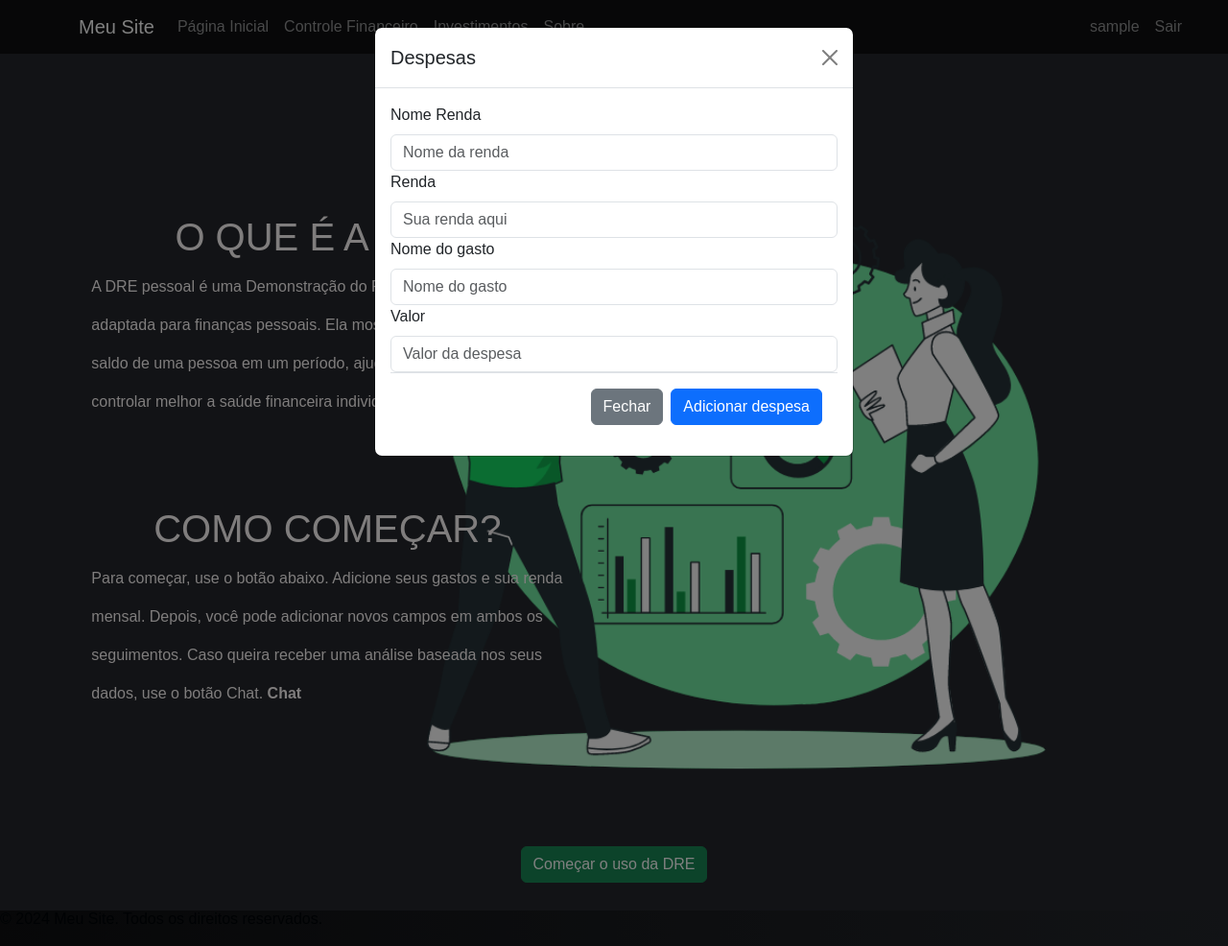
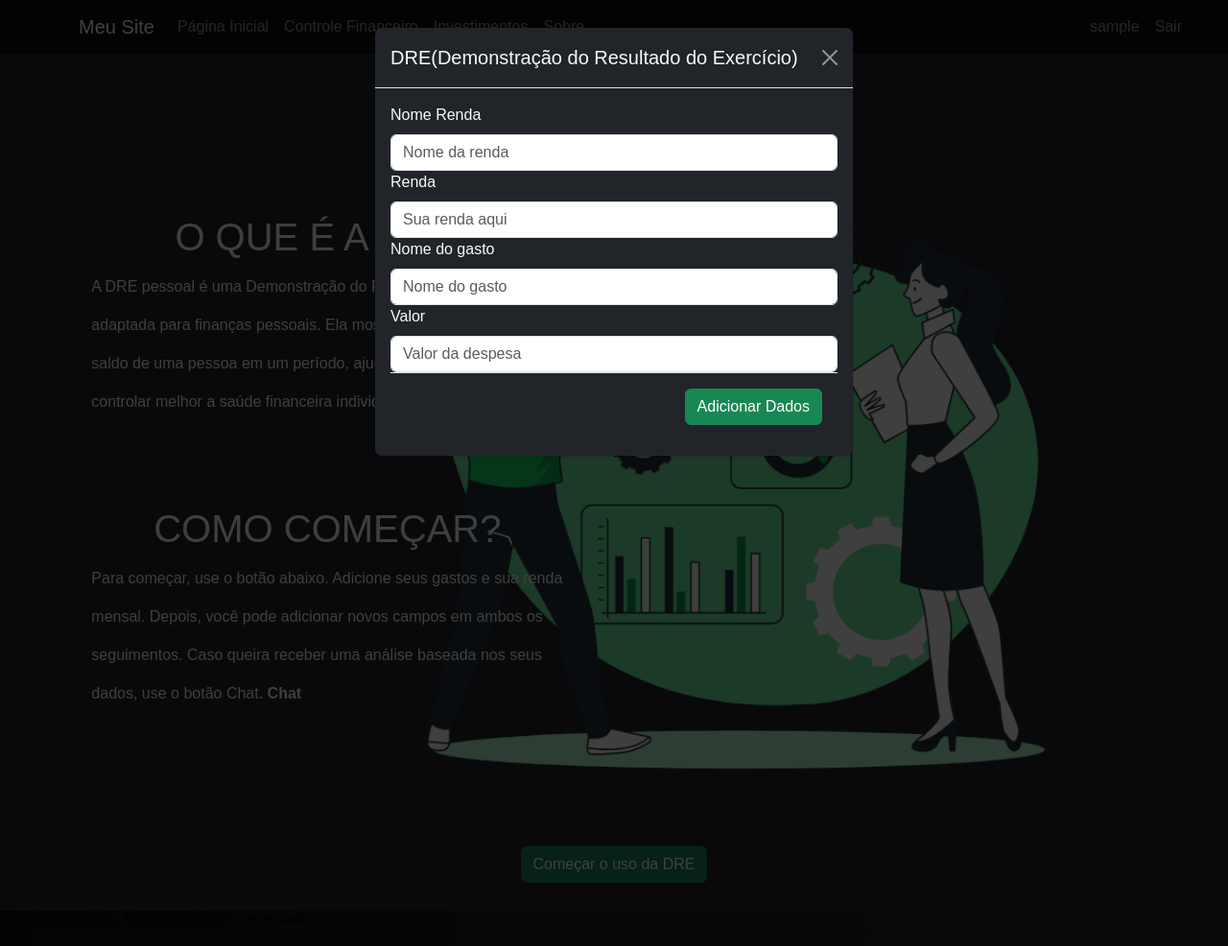
Before and after one commit to ParaQueNome/projeto_4sm_fatec_2024, a Flask app: page /finance/finance in a window 1280 px wide, after a click on "Começar o uso da DRE". Shown: the whole page at 96% size. Run offline with Flask 3, Linux system fonts and the light colour scheme; the visitor is signed in with stand-in values (Sample User, id 1); data that the repository does not hold is empty; some libraries are stand-ins or nearby versions.

Commit message:
finalizacao tabelas DRE

```diff
--- a/Codificacao/app/templates/finances/financas.html
+++ b/Codificacao/app/templates/finances/financas.html
@@ -200,13 +200,15 @@
         <!-- Modal de Chat -->
         <div class="modal fade" id="modal-chat" tabindex="-1" aria-labelledby="exampleModalLabel" aria-hidden="true">
             <div class="modal-dialog">
-            <div class="modal-content">
+                <div class="modal-content bg-dark text-light">
                     <div class="modal-header">
                         <h5 class="modal-title">Assistente Financeiro</h5>
-                    <button type="button" class="btn-close" data-bs-dismiss="modal" aria-label="Fechar"></button>
+                        <button type="button" class="btn-close btn-close-white" data-bs-dismiss="modal" aria-label="Fechar"></button>
                     </div>
                     <div class="modal-body" id="chat-body">
                         <!-- Aqui serão exibidas as respostas do assistente financeiro -->
+                    </div>
+                    <div class="modal-footer">
                     </div>
                 </div>
             </div>
@@ -216,10 +218,10 @@
     <!-- Modal -->
     <div class="modal fade" id="modalDespesas" tabindex="-1" aria-labelledby="exampleModalLabel" aria-hidden="true">
         <div class="modal-dialog">
-            <div class="modal-content">
+            <div class="modal-content bg-dark text-light">
                 <div class="modal-header">
                     <h5 class="modal-title" id="exampleModalLabel">Despesas</h5>
-                    <button type="button" class="btn-close" data-bs-dismiss="modal" aria-label="Fechar"></button>
+                    <button type="button" class="btn-close btn-close-white" data-bs-dismiss="modal" aria-label="Fechar"></button>
                 </div>
                 <div class="modal-body" action="finance.finance">
                     <form method="POST" action="{{ url_for('finance.despesas') }}">
@@ -252,7 +254,7 @@
 
                         <div class="modal-footer">
                             <button type="button" class="btn btn-secondary" data-bs-dismiss="modal">Fechar</button>
-                            <button type="submit" class="btn btn-primary">Adicionar despesa</button>
+                            <button type="submit" class="btn btn-success">Adicionar despesa</button>
                         </div>
                     </form>
                 </div>
@@ -263,10 +265,10 @@
     <!-- Modal -->
     <div class="modal fade" id="modalGeral" tabindex="-1" aria-labelledby="exampleModalLabel" aria-hidden="true">
         <div class="modal-dialog">
-            <div class="modal-content">
+            <div class="modal-content bg-dark text-light">
                 <div class="modal-header">
-                    <h5 class="modal-title" id="exampleModalLabel">Despesas</h5>
-                    <button type="button" class="btn-close" data-bs-dismiss="modal" aria-label="Fechar"></button>
+                    <h5 class="modal-title" id="exampleModalLabel">DRE(Demonstração do Resultado do Exercício)</h5>
+                    <button type="button" class="btn-close btn-close-white" data-bs-dismiss="modal" aria-label="Fechar"></button>
                 </div>
                 <div class="modal-body" action="finance.finance">
                     <form method="POST" action="{{ url_for('finance.finance') }}">
@@ -319,8 +321,7 @@
                         </div>
 
                         <div class="modal-footer">
-                            <button type="button" class="btn btn-secondary" data-bs-dismiss="modal">Fechar</button>
-                            <button type="submit" class="btn btn-primary">Adicionar despesa</button>
+                            <button type="submit" class="btn btn-success">Adicionar Dados</button>
                         </div>
                     </form>
                 </div>
@@ -332,10 +333,10 @@
     <!-- Modal -->
     <div class="modal fade" id="modalReceitas" tabindex="-1" aria-labelledby="exampleModalLabel" aria-hidden="true">
         <div class="modal-dialog">
-            <div class="modal-content">
+            <div class="modal-content bg-dark text-light">
                 <div class="modal-header">
                     <h5 class="modal-title" id="exampleModalLabel">Receitas</h5>
-                    <button type="button" class="btn-close" data-bs-dismiss="modal" aria-label="Fechar"></button>
+                    <button type="button" class="btn-close btn-close-white" data-bs-dismiss="modal" aria-label="Fechar"></button>
                 </div>
                 <div class="modal-body" action="finance.finance">
                     <form method="POST" action="{{ url_for('finance.receitas') }}">
@@ -365,7 +366,7 @@
 
                         <div class="modal-footer">
                             <button type="button" class="btn btn-secondary" data-bs-dismiss="modal">Fechar</button>
-                            <button type="submit" class="btn btn-primary">Adicionar despesa</button>
+                            <button type="submit" class="btn btn-success">Adicionar despesa</button>
                         </div>
                     </form>
                 </div>
@@ -374,4 +375,6 @@
         </div>
     </div>
 </div>
+<script src="https://cdn.jsdelivr.net/npm/@popperjs/core@2.9.2/dist/umd/popper.min.js"></script>
+<script src="https://cdn.jsdelivr.net/npm/bootstrap@5.1.3/dist/js/bootstrap.min.js"></script>
 {% endblock %}
```
Lines whose indentation alone changed are shown as unchanged.
